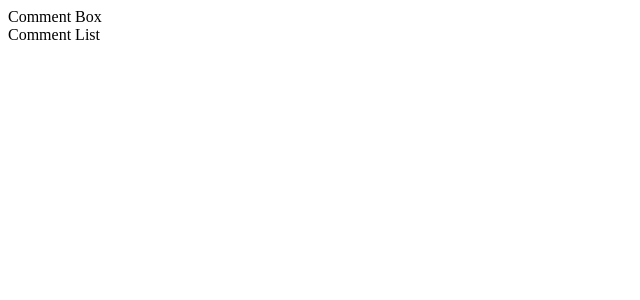
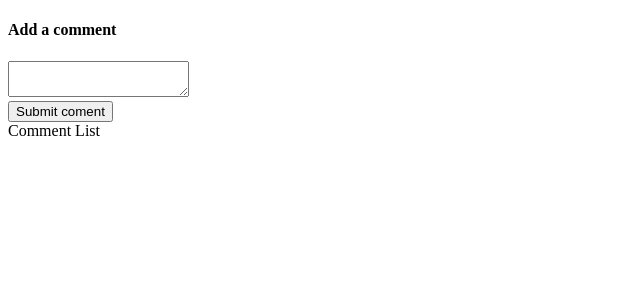
Before and after one commit to imrebartis/AdvancedReduxCode, a React (Create React App) app in the folder testing/: page / in a window 1280 px wide. Shown: the top 300 px of the page, without its empty margins (0-640 px from the left). Built offline with nearby package versions, Linux system fonts and the light colour scheme.

Commit message:
work on comment box component

```diff
--- a/testing/src/components/CommentBox.js
+++ b/testing/src/components/CommentBox.js
@@ -1,5 +1,17 @@
 import React, { Component } from "react";
 
-export default () => {
-  return <div>Comment Box</div>;
-};
+class CommentBox extends Component {
+  render() {
+    return (
+      <form>
+        <h4>Add a comment</h4>
+        <textarea />
+        <div>
+          <button>Submit coment</button>
+        </div>
+      </form>
+    );
+  }
+}
+
+export default CommentBox;
```
